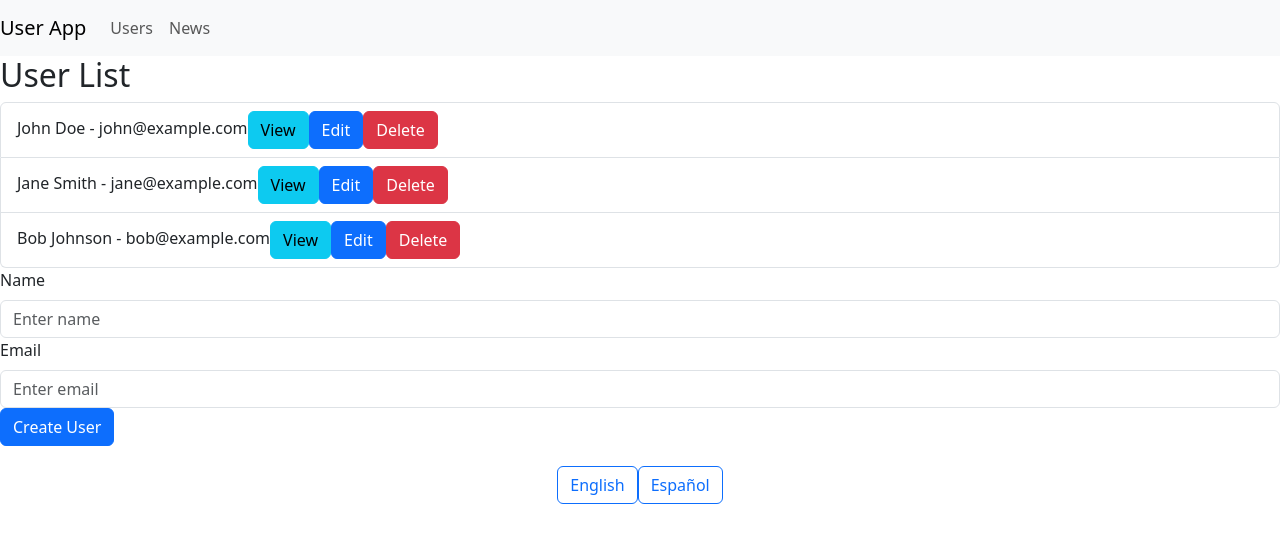
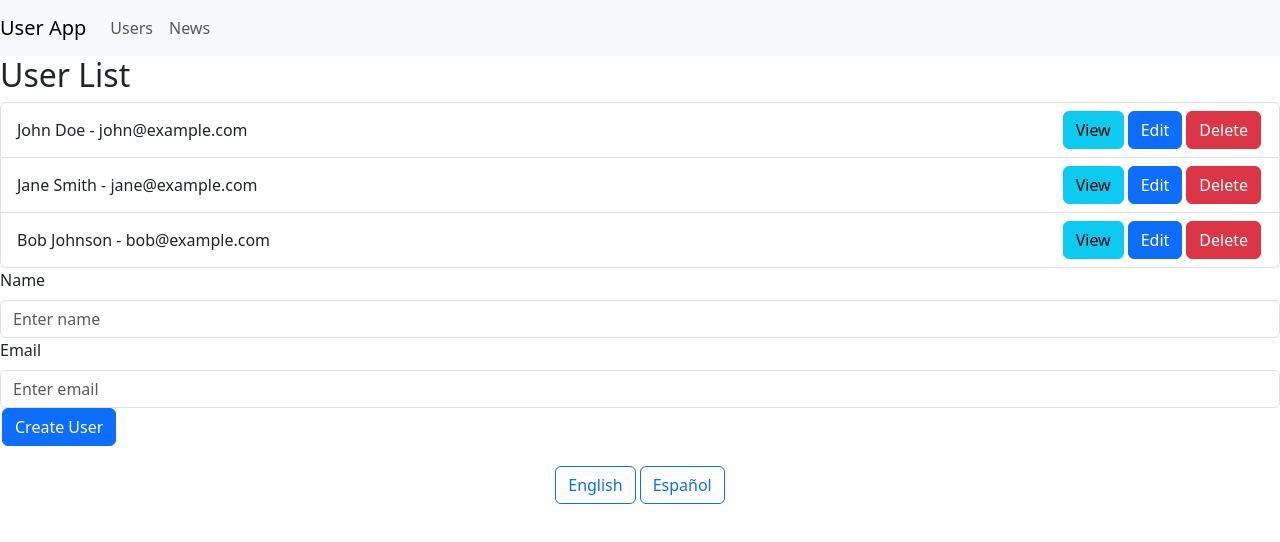
Before and after one commit to AlanCroda/ReactChallenge, a React (Vite) app in the folder react-app/: page / in a window 1280 px wide. Shown: the top 542 px of the page. Built offline with nearby package versions, Linux system fonts and the light colour scheme.

Commit message:
small css change for buttons

```diff
--- a/react-app/src/components/users/UserList.tsx
+++ b/react-app/src/components/users/UserList.tsx
@@ -49,7 +49,10 @@ const UserList: React.FC<UserListProps> = ({ onViewUser, onEditUser }) => {
       <ListGroup>
         {mockUsers.map((user) => (
           <ListGroup.Item key={user.id}>
+            <div>
               {user.name} - {user.email}
+            </div>
+            <div>
               <Button
                 variant="info"
                 className="ml-2"
@@ -71,6 +74,7 @@ const UserList: React.FC<UserListProps> = ({ onViewUser, onEditUser }) => {
               >
                 Delete
               </Button>
+            </div>
           </ListGroup.Item>
         ))}
       </ListGroup>
--- a/react-app/src/components/users/style/UserList.css
+++ b/react-app/src/components/users/style/UserList.css
@@ -1,5 +1,9 @@
-#users-list-container {
-    display: grid;
-    justify-content: center;
+.list-group-item {
+    display: flex;
+    justify-content: space-between;
     align-items: center;
 }
+
+.btn {
+    margin: 0px 2px;
+}
```
Lines whose indentation alone changed are shown as unchanged.
